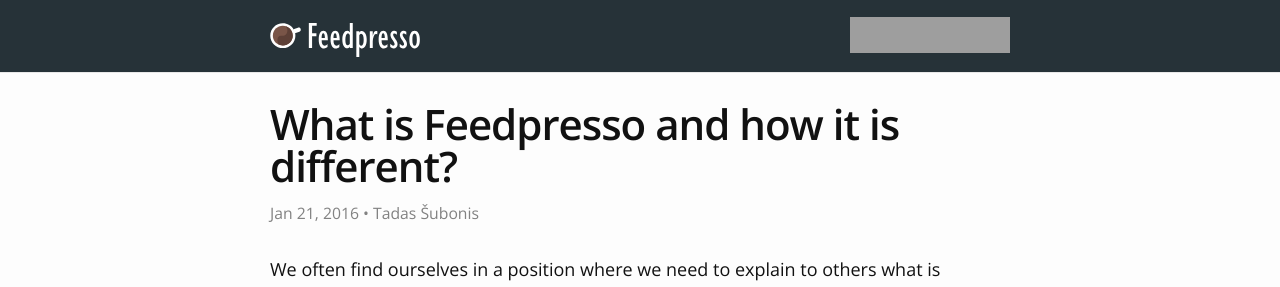
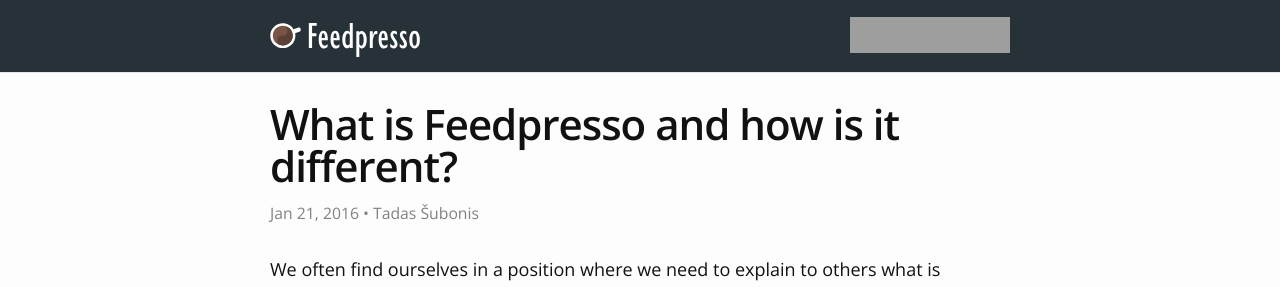
Before and after one commit to Feedpresso/blog, a Jekyll site: the page built from _posts/2016-01-21-what-is-feedpresso-and-how-it-is-different.markdown, in a window 1280 px wide and 900 px high, cut to the strip 0-287 px from the top of the window. Built offline with Jekyll 4.4.1, drawn with Linux system fonts in a browser that asks for light colours; Markdown is read by kramdown in place of the engine named in the settings; comment, search, counter and statistics services are not loaded; grey boxes are pictures that could not be loaded.

```diff
--- a/_posts/2016-01-21-what-is-feedpresso-and-how-it-is-different.markdown
+++ b/_posts/2016-01-21-what-is-feedpresso-and-how-it-is-different.markdown
@@ -1,6 +1,6 @@
 ---
 layout: post
-title:  What is Feedpresso and how it is different?
+title:  What is Feedpresso and how is it different?
 date:   2016-01-21
 author: Tadas Šubonis
 tags:
```
